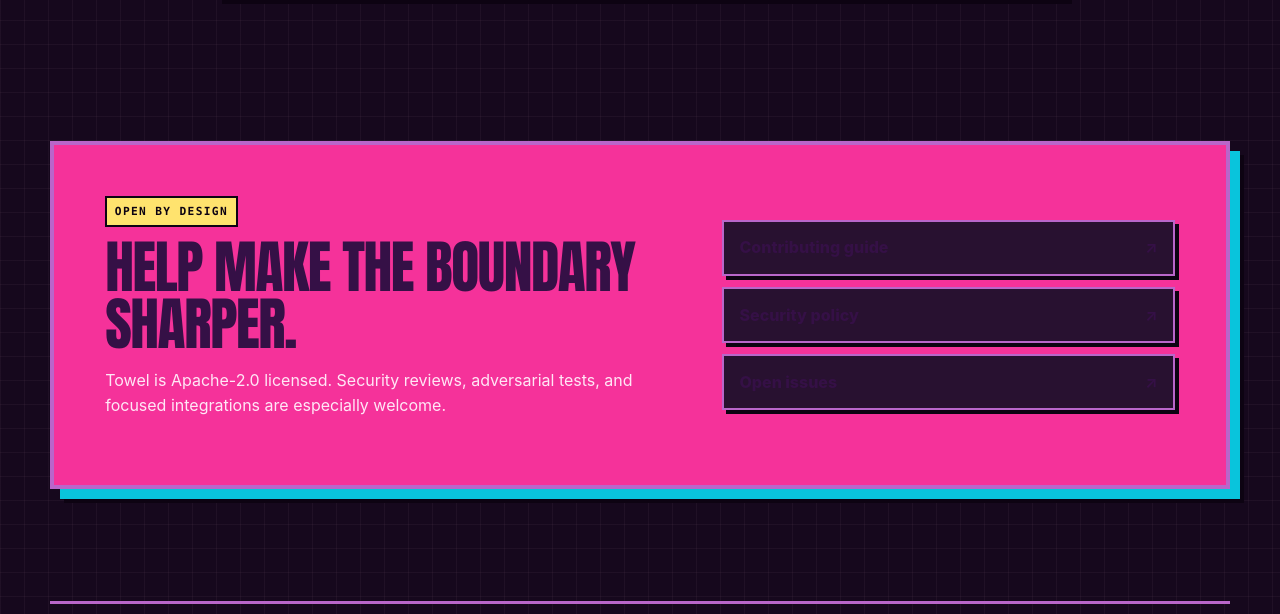
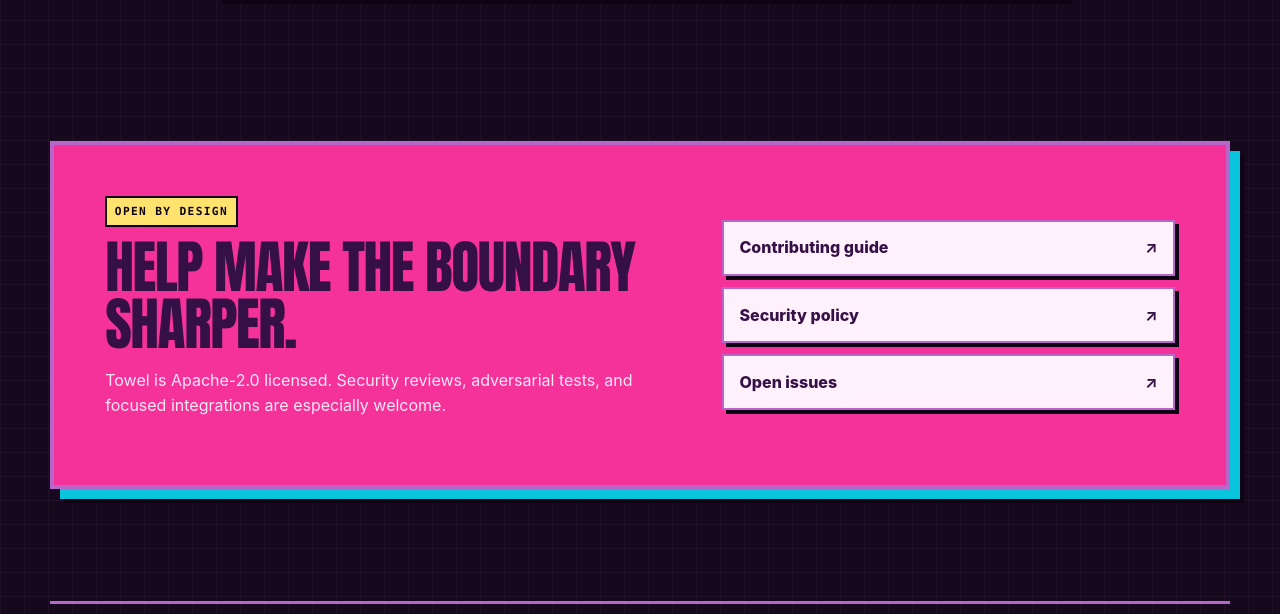
Before and after one commit to luciobaiocchi/twl, a plain HTML site: page docs/index.html in a window 1280 px wide. Shown: the part 3844-4458 px from the top of the page. Drawn offline with Linux system fonts and the dark colour scheme.

Commit message:
Fix dark mode contribution links

```diff
--- a/docs/styles.css
+++ b/docs/styles.css
@@ -1225,6 +1225,16 @@ footer .legal {
   .button.secondary {
     color: var(--ink);
   }
+
+  .contribute-links a {
+    background: #fff1fb;
+    color: #351046;
+  }
+
+  .contribute-links a:hover {
+    background: var(--cyan);
+    color: #351046;
+  }
 }
 
 @media (prefers-reduced-motion: reduce) {
```
